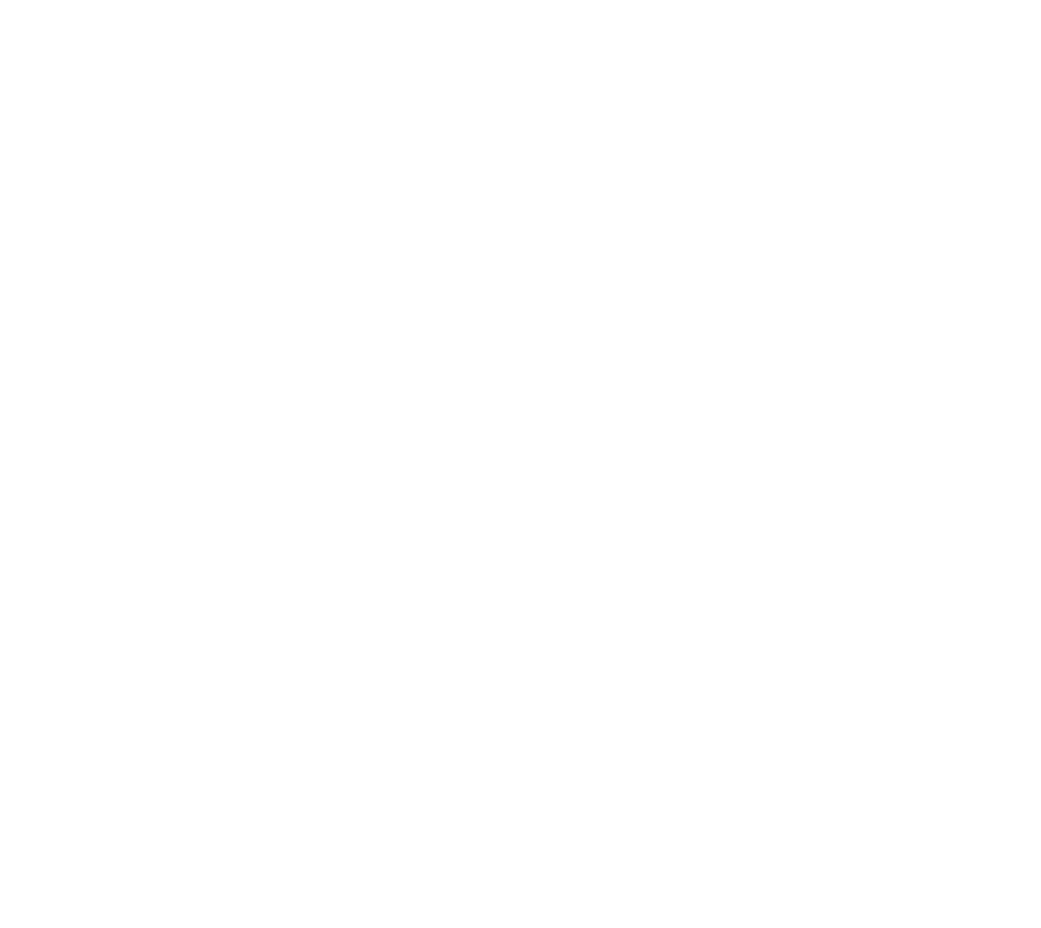
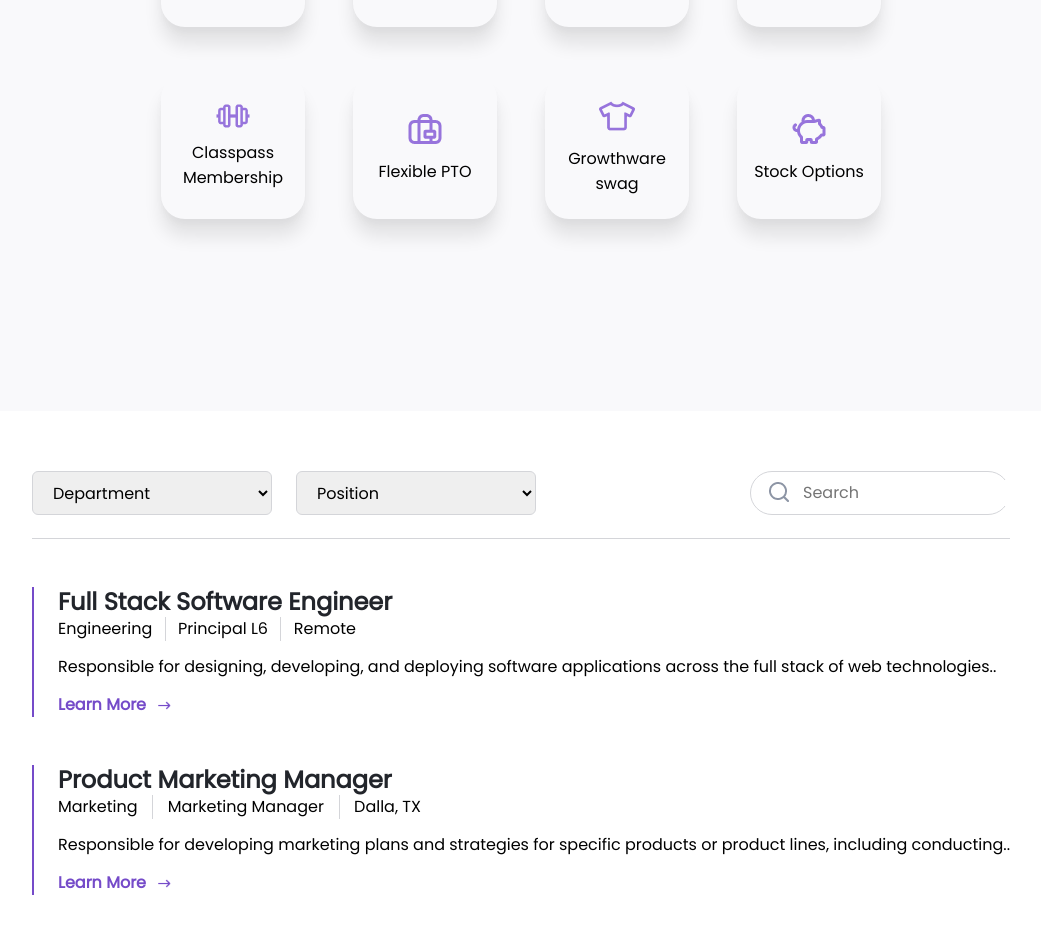
Before and after one commit to ibarhiim-kt/React-UI, a React (Create React App) app: page / in a window 1280 px wide. Shown: the part 2391-3319 px from the top of the page, without its empty margins (119-1160 px from the left). Before the commit the page ends 2049 px from the top, so only its background shows below. Built offline with nearby package versions, Linux system fonts and the light colour scheme.

Commit message:
new changes

```diff
--- a/src/App.js
+++ b/src/App.js
@@ -1,5 +1,6 @@
 
 
+import Fifthpage from './Components/Fifthpage';
 import Fourthpage from './Components/Fourthpage';
 import Frontpage from './Components/Frontpage';
 import Header from './Components/Header';
@@ -14,11 +15,12 @@
       </div>
       <div className="background2">
       <Secondpage/>
+      </div>
       <Thirdpage/>
+      <div className="background3">
+      <Fourthpage/>
       </div>
-      {/*
-
-      <Fourthpage/> */}
+      <Fifthpage/>
     </div>
   );
 }
--- /dev/null
+++ b/src/Components/Fifthpage.js
@@ -0,0 +1,59 @@
+import React from "react";
+
+export default function Fifthpage(){
+    return(
+        <div className="fifthPage">
+            <div id="fifthPage-part1">
+                <div id="fifthPage-part1-options">
+                <select id="department">
+                     <option value="department">Department</option>
+                </select>
+                <select id="position">
+                     <option value="position">Position</option>
+                </select>
+                </div>
+                <div id="search">
+                <img src="./images/search.png" alt="" />
+                    <input type="text" placeholder="Search" />
+                </div>
+            </div>
+            {/* <hr className="hr"/> */}
+            <div id="fifthPage-part2">
+                <div id="fifthPage-part2-heading">
+                    <h4>Full Stack Software Engineer</h4>
+                    <div id="fifthPage-paras">
+                        <p>Engineering </p><div id="line"></div>
+                        <p>Principal L6 </p><div id="line"></div>
+                        <p>Remote</p>
+                    </div>
+                </div>
+                <div id="fifthPage-part2-para">
+                    <p>Responsible for designing, developing, and deploying software applications across the full stack of web technologies..</p>
+                </div>
+                <div id="fifthPage-part2-button">
+                <button><p id="buttonPara">Learn More </p><img src="./images/arrow.png" alt="" />
+                </button>
+
+                </div>
+            </div>
+            <div id="fifthPage-part2">
+                <div id="fifthPage-part2-heading">
+                    <h4>Product Marketing Manager</h4>
+                    <div id="fifthPage-paras2">
+                        <p>Marketing </p><div id="line"></div>
+                        <p>Marketing Manager </p><div id="line"></div>
+                        <p>Dalla, TX</p>
+                    </div>
+                </div>
+                <div id="fifthPage-part2-para">
+                    <p>Responsible for developing marketing plans and strategies for specific products or product lines, including conducting..</p>
+                </div>
+                <div id="fifthPage-part2-button">
+                    <button><p id="buttonPara">Learn More </p><img src="./images/arrow.png" alt="" /></button>
+
+                </div>
+            </div>
+
+        </div>
+    )
+}
--- a/src/Components/Fourthpage.js
+++ b/src/Components/Fourthpage.js
@@ -1,43 +1,43 @@
 import React from "react";
 export default function Fourthpage(){
     return(
-        <div className="containerBackground4">
-            <div className="container">
+        // <div className="containerBackground4">
+            // < className="container">
                 <div className="fourthPage">
                     <div id="fourthPage-part1">
                         <h6>Perks</h6>
                         <h3>Working with us</h3>
                     </div>
                     <div id="fourthPage-part2">
-                        <div id="fourthPage-part2-row1">
+                         <div id="fourthPage-part2-row1">
                             <div className="fourthPage-rows">
                                 <img src="./images/laptop.png" alt="" />
-                                <p>16*Macbook Pro</p>
+                                <p>16'' Macbook Pro</p>
                             </div>
                             <div className="fourthPage-rows">
                                 <img src="./images/globe.png" alt="" />
                                 <p>Remote HQ</p>
                             </div>
                             <div className="fourthPage-rows">
-                                <img src="./images/globe.png" alt="" />
+                                <img src="./images/medical.png" alt="" />
                                 <p>Health Insurance</p>
                             </div>
                             <div className="fourthPage-rows">
-                                <img src="./images/medical.png" alt="" />
+                                <img src="./images/coins.png" alt="" />
                                 <p>401k Match</p>
                             </div>
-                        </div>
-                        <div id="fourthPage-part2-row2">
+
+
                             <div className="fourthPage-rows">
-                                <img src="./images/dumbell.png" alt="" />
-                                <p>classpass Membership</p>
+                                <img src="./images/dumbbell.png" alt="" />
+                                <p>Classpass Membership</p>
                             </div>
                             <div className="fourthPage-rows">
-                                <img src="./image/luggae.png" alt="" />
+                                <img src="./images/luggage.png" alt="" />
                                 <p>Flexible PTO</p>
                             </div>
                             <div className="fourthPage-rows">
-                                <img src="./images/Tshirt.png" alt="" />
+                                <img src="./images/tshirt.png" alt="" />
                                 <p>Growthware swag</p>
                             </div>
                             <div className="fourthPage-rows">
@@ -46,8 +46,8 @@
                             </div>
                         </div>
                     </div>
-                </div>
-            </div>
-        </div>
+
+             </div>
+        // </div>
     )
 }
--- a/src/index.css
+++ b/src/index.css
@@ -305,7 +305,7 @@
    display: flex;
    /* justify-content: flex-end;  */
    align-items: center;
-   width: 100%;
+   width: 85%;
 
 }
 #thirdPage-part1-innerPart{
@@ -326,7 +326,6 @@
 #thirdPage-part1-rows{
   display: flex;
   align-items: center;
-
 }
 
 #thirdPage-part1-innerPart h6{
@@ -348,12 +347,13 @@
 
 #thirdPage-part2-innerPart{
   /* background-color: yellow; */
-  /* max-width: 544px; */
+  max-width: 544px;
   height: 448px;
   display: flex;
   flex-direction: column;
   justify-content: center;
   padding: 0px 0px 0px 48px;
+  max-width: none;
   /* margin: auto; */
 }
 #thirdPage-part2-innerPart img{
@@ -362,7 +362,7 @@
   margin-bottom: 30px;
 }
 #thirdPage-part2-innerPart-content{
-  max-width: 544px;
+  /* max-width: 544px; */
   /* height: 220px; */
 
 }
@@ -375,13 +375,26 @@
 }
 
 .fourthPage{
-  max-width: 1440px;
+  max-width: 1184px;
   height: 753px;
-  padding: 96px 128px 96px 128px;
   gap: 48px;
-  background-color: #F3F4F7;
   display: flex;
   flex-direction: column;
+  justify-content: center;
+  align-items: center;
+  margin: auto;
+}
+.background3{
+  background: rgba(243, 244, 247, 0.5);
+
+}
+#fourthPage-part1{
+  max-width: 293px;
+  display: flex;
+  flex-direction: column;
+  justify-content: center;
+  align-items: center;
+  height: 81px;
 
 }
 #fourthPage-part1 h6{
@@ -390,49 +403,206 @@
   line-height: 24px;
   text-align: center;
   color: #754BC9;
-
 }
 #fourthPage-part1 h3{
  font-size: 36px;
  font-weight: 600;
  line-height: 45px;
  text-align: center;
-
 }
 #fourthPage-part2{
+
   max-width: 972px;
   height: 432px;
-  margin-left: 100px;
-  padding: 96px 128px 96px 128px;
-  /* justify-content: center; */
   gap: 48px;
-  display: flex;
-  flex-direction: column;
-  /* align-items: center; */
-  /* text-align: center; */
 
 }
 #fourthPage-part2-row1{
+
   max-width: 720px;
-  height: 144px;
-  display: flex;
+  /* height: 144px;   */
+  display: grid;
+  grid-template-columns: repeat(4, minmax(0, 1fr));
   gap: 48px;
 }
-#fourthPage-part2-row2{
-  max-width: 720px;
-  height: 144px;
-  gap: 48px;
-  display: flex;
-}
+
 .fourthPage-rows{
   width: 144px;
   height: 144px;
   border-radius: 24px;
   padding: 0px 12px 0px 12px;
   gap: 12px;
+  box-shadow: 0px 18px 18px 0px rgba(0, 0, 0, 0.09), 0px 6px 6px 0px rgba(0, 0, 0, 0.03);
+  text-align: center;
+  display: flex;
+  flex-direction: column;
+  justify-content: center;
+  align-items: center;
+}
+.fifthPage{
+  max-width: 1184px;
+  /* background-color: yellow; */
+  height: 568px;
+  margin: auto;
+  /* display: flex; */
+  /* flex-direction: column; */
+  display: flexbox;
+  padding: 60px 0px 0px 0px;
+  /* align-items: center; */
+  /* justify-content: center; */
+}
+#fifthPage-part1{
+  max-width: 978px;
+  height: 68px;
   /* background-color: blue; */
-  box-shadow: 0px 18px 18px 0px rgba(0, 0, 0, 0.09), 0px 6px 6px 0px rgba(0, 0, 0, 0.03);
+  display: flex;
+  justify-content: space-between;
+  margin: auto;
+  border: 0px 0px 1px 0px ;
+  padding: 0px 0px 24px 0px;
+  border-bottom: 1px solid rgba(212, 213, 217, 1);
+}
+#fifthPage-part1-options{
+  max-width: 504px;
+  height: 44px;
+  gap: 24px;
+  display: flex;
+  justify-content: space-between;
 
+}
+#department{
+  width: 240px;
+  height: 44px;
+  border-radius: 6px;
+  border: 1px;
+  padding: 8px 16px 8px 16px;
+  font-size: 16px;
+  border: 1px solid rgba(212, 213, 217, 1);
+}
+#position{
+  width: 240px;
+  height: 44px;
+  border-radius: 6px;
+  border: 1px;
+  padding: 8px 16px 8px 16px;
+  font-size: 16px;
+  border: 1px solid rgba(212, 213, 217, 1);
+}
+#search{
+  max-width: 260px;
+  height: 44px;
+  border-radius: 48px;
+  border: 1px;
+  padding: 8px 16px 8px 16px;
+  gap: 12px;
+  line-height: 28px;
+  border: 1px solid rgba(212, 213, 217, 1);
+  display: flex;
+}
+#search input{
+  border: none;
+}
+#search input:focus{
+  outline: none;
+}
+ input[type="text"]{
+  /* padding: 10px; */
+  font-size: 16px;
+  font-weight: 400;
+  line-height: 28px;
+
+}
+#search img{
+  width: 24px;
+  height: 24px;
+}
+
+#fifthPage-part2{
+  max-width: 978px;
+  height: 130px;
+  margin: auto;
+  /* background-color: red; */
+  gap: 24px;
+  padding: 0px 0px 0px 24px;
+  border: 0px 0px 0px 2px;
+  margin-top: 48px;
+  border-left: 2px solid rgba(117, 75, 201, 1);
+}
+#fifthPage-part2-heading h4{
+ font-weight: 600;
+ font-size: 24px;
+ line-height: 30px;
+ color: rgba(34, 37, 43, 1);
+
+}
+#fifthPage-paras{
+  max-width: 298px;
+  height: 24px;
+  display: flex;
+  justify-content: space-between;
+}
+#line{
+  width: 1px;
+  height: 24px;
+  background-color: rgba(212, 213, 217, 1);
+}
+#fifthPage-paras p{
+  font-weight: 400;
+  font-size: 16px;
+  line-height: 24px;
+}
+#fifthPage-part2-para p{
+  font-weight: 400;
+  font-size: 16px;
+  line-height: 28px;
+  margin-top: 12px;
+}
+/* #fifthPage-part2-button{
+  max-width: 126px;
+  height: 24px;
+} */
+#fifthPage-part2-button{
+  /* display: flex; */
+  /* align-items: center;s */
+  /* justify-content: center; */
+}
+#fifthPage-part2-button button{
+  font-weight: 600;
+  font-size: 16px;
+  line-height: 24px;
+  color: rgba(117, 75, 201, 1);
+  background: none;
+  border: none;
+  margin-top: 12px;
+  display: flex;
+  align-items: center;
+
+
+}
+#buttonPara{
+  margin-right: 10px;
+}
+
+#fifthPage-part2-button img{
+/* margin-top: 20px; */
+  max-width: 17.42px;
+  height: 17px;
+
+
+
+
+}
+#fifthPage-paras2{
+
+  max-width: 363px;
+  height: 24px;
+  display: flex;
+  justify-content: space-between;
+}
+#fifthPage-paras2 p{
+  font-weight: 400;
+  font-size: 16px;
+  line-height: 24px;
 }
 @media(max-width:1200px)
 {
@@ -444,7 +614,6 @@
   }
   .secondPage{
     max-width: 1000px;
-
   }
   #secondPage-part1-text{
     padding: 0px;
@@ -463,6 +632,14 @@
 
   max-width: 500px;
 }
+.fourthPage{
+  max-width: 1000px;
+  /* background-color: red; */
+}
+.fifthPage{
+  max-width: 1000px;
+  /* background-color: red; */
+}
 }
 @media(max-width:1000px)
 {
@@ -472,17 +649,13 @@
   }
   #navHeader{
     display:inline;
-
   }
   #navHeader img{
     height: 50px;
     width: 50px;
-
   }
   .header{
-
     max-width: 800px;
-
   }
   .header2,.header3{
     display: none;
@@ -527,29 +700,45 @@
     max-width: none;
   }
   .thirdPage{
-    /* max-width: 800px; */
+
     display: flex;
     flex-direction: column;
   }
   #thirdPage-part1-innerPart{
     margin: 0;
     padding-left: 90px;
+    max-width: none;
   }
 
   #thirdPage-part1{
     max-width: none;
     height: 448px;
+    width: 100%;
   }
   #thirdPage-part2{
     max-width: none;
+
   }
   #thirdPage-part2-innerPart {
     padding-left: 90px;
-
-    max-width: none;
+    max-width: 800px;
     }
     #thirdPage-part2-innerPart-content {
       max-width: none;
+    }
+    .fourthPage{
+      max-width: 800px;
+
+    }
+    .fifthPage{
+      max-width: 800px;
+      height: 650px;
+    }
+    #fifthPage-part1{
+      display: flex;
+      flex-direction: column;
+      align-items: center;
+      height: 150px;
     }
 }
 @media(max-width:880px)
@@ -598,6 +787,13 @@
       .thirdPage{
         /* max-width: 650px; */
       }
+      #thirdPage-part1-innerPart{
+        padding-left: 48px;
+      }
+      #thirdPage-part2-innerPart{
+        padding-left: 48px;
+        max-width: 700px;
+      }
       #thirdPage-part2-innerPart-content {
         max-width: none;
       }
@@ -605,7 +801,25 @@
 
         font-size: 28px;
       }
+      .fourthPage{
+        max-width: 650px;
+        height: 850px;
+      }
+      #fourthPage-part2-row1{
+      display: grid;
+      grid-template-columns: repeat(3, minmax(0, 1fr));
+      }
 
+      .background3{
+        height: 900px;
+      }
+      #fourthPage-part1{
+        margin-bottom: 50px;
+        /* background-color: yellow; */
+      }
+      .fifthPage{
+        max-width: 650px;
+      }
     }
 @media(max-width:624px)
 {
@@ -672,6 +886,50 @@
 #thirdPage-part2-innerPart {
   height: 345px;
 }
+
+.fourthPage{
+  max-width:460px ;
+
+}
+.background3{
+  height: 1100px;
+}
+#fourthPage-part2-row1{
+        display: grid;
+        grid-template-columns: repeat(2, minmax(0, 1fr));
+}
+#fourthPage-part1 h3 {
+    font-size: 31px;
+    }
+
+.fifthPage{
+  max-width: 460px;
+}
+#fifthPage-part1{
+  height: 200px;
+}
+#fifthPage-part1-options{
+  display: flex;
+  flex-direction: column;
+}
+.fifthPage{
+  height: 800px;
+}
+#fifthPage-part2{
+  height: 170px;
+}
+#fifthPage-part2-heading h4{
+  font-size: 21px;
+}
+#fifthPage-paras p{
+  font-size: 14px;
+}
+#fifthPage-part2-para p {
+  font-size: 13px;
+}
+#fifthPage-paras2 p{
+  font-size: 14px;
+}
 }
 @media(max-width:470px)
 {
@@ -730,4 +988,27 @@
   width: 20px;
   margin-right: 11px;
 }
+.fourthPage{
+  max-width: 370px;
+  height: 730px;
 }
+.background3{
+height: 1650px;
+}
+#fourthPage-part1 h3 {
+  font-size: 25px;
+  }
+  #fourthPage-part1 {
+    margin-bottom: 0;
+    }
+#fourthPage-part2-row1{
+  display: grid;
+  grid-template-columns: repeat(1, minmax(0, 1fr));
+}
+#fourthPage-part2-row1{
+  gap: 24px;
+}
+.fifthPage{
+  max-width: 370px;
+}
+}
```
Also changed, not shown: public/images/arrow.png (added), public/images/search.png (added).
